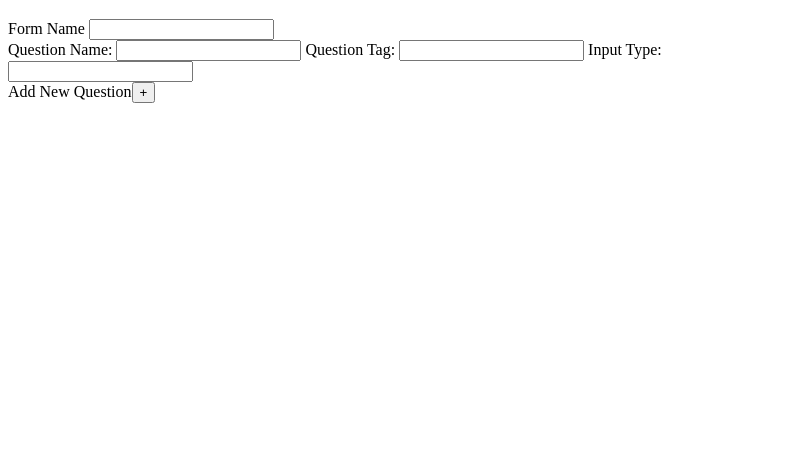
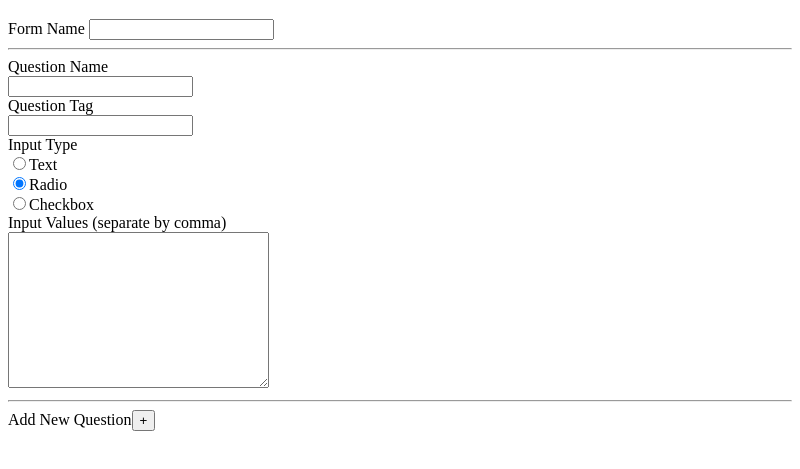
Before and after one commit to chase-stevens/formDesktopServe, an Electron app: page public/createForm.html in a window 800 px wide. Shown: the part 61-530 px from the top of the page. Drawn offline with Linux system fonts and the light colour scheme.

Commit message:
added collapsable textarea element for input values

```diff
--- a/public/createForm.html
+++ b/public/createForm.html
@@ -16,23 +16,39 @@
         <input type="text" name="" value="">
       </div>
 
-      <div class="question-input">
-        <label for="question-name">Question Name: </label>
+      <hr>
+
+      <div class="question-input-0" id="question-input-0">
+        <label for="question-name-0">Question Name</label><br>
         <input type="text" name="" value="">
+        <br>
 
-        <label for="question-tag">Question Tag: </label>
+        <label for="question-tag-0">Question Tag</label><br>
         <input type="text" name="" value="">
+        <br>
 
-        <label for="question-input-type">Input Type: </label>
-        <input type="dropdown" name="" value="">
+        <label for="question-input-type-0">Input Type</label><br>
+        <input type="radio" class="radio" name="input-type" id="text" value="text">Text<br>
+        <input type="radio" class="radio" name="input-type" id="radio" value="radio" checked="checked">Radio<br>
+        <input type="radio" class="radio" name="input-type" id="checkbox" value="checkbox">Checkbox
+        <br>
 
-        <!-- if input type !== text, then add input values-->
+        <label for="question-input-values-0">Input Values (separate by comma)</label><br>
+        <textarea name="input-options-0" id="input-options" cols="30" rows="10"></textarea>
+
+        <!-- if input type == text, hide input values-->
       </div>
+
+      <hr>
 
       <div class="add-new-question-container">
         Add New Question<button class="add-question">+</button>
       </div>
     </form>
   </div>
+  <script>
+  const electron = require('electron');
+  require("../src/createForm.js")
+  </script>
 </body>
 </html>
--- /dev/null
+++ b/src/createForm.js
@@ -0,0 +1,21 @@
+
+let question0 = document.getElementById("question-input-0");
+let elements = question0.querySelectorAll("input.radio");
+
+for (let i = 0; i < elements.length; i++) {
+  elements[i].addEventListener("change", function(){
+      if (question0.querySelector("#text").checked) {
+        question0.querySelector("#input-options").style.display = "none";
+      }
+      else {
+        question0.querySelector("#input-options").style.display = "block";
+      }
+  });
+}
+
+/*
+inputType0.addEventListener("change" ,function(){
+  console.log("flipped the switch");
+  inputType0.checked ? inputValues0_Display = "none" : inputValues0_Display = "block";
+})
+*/
```
